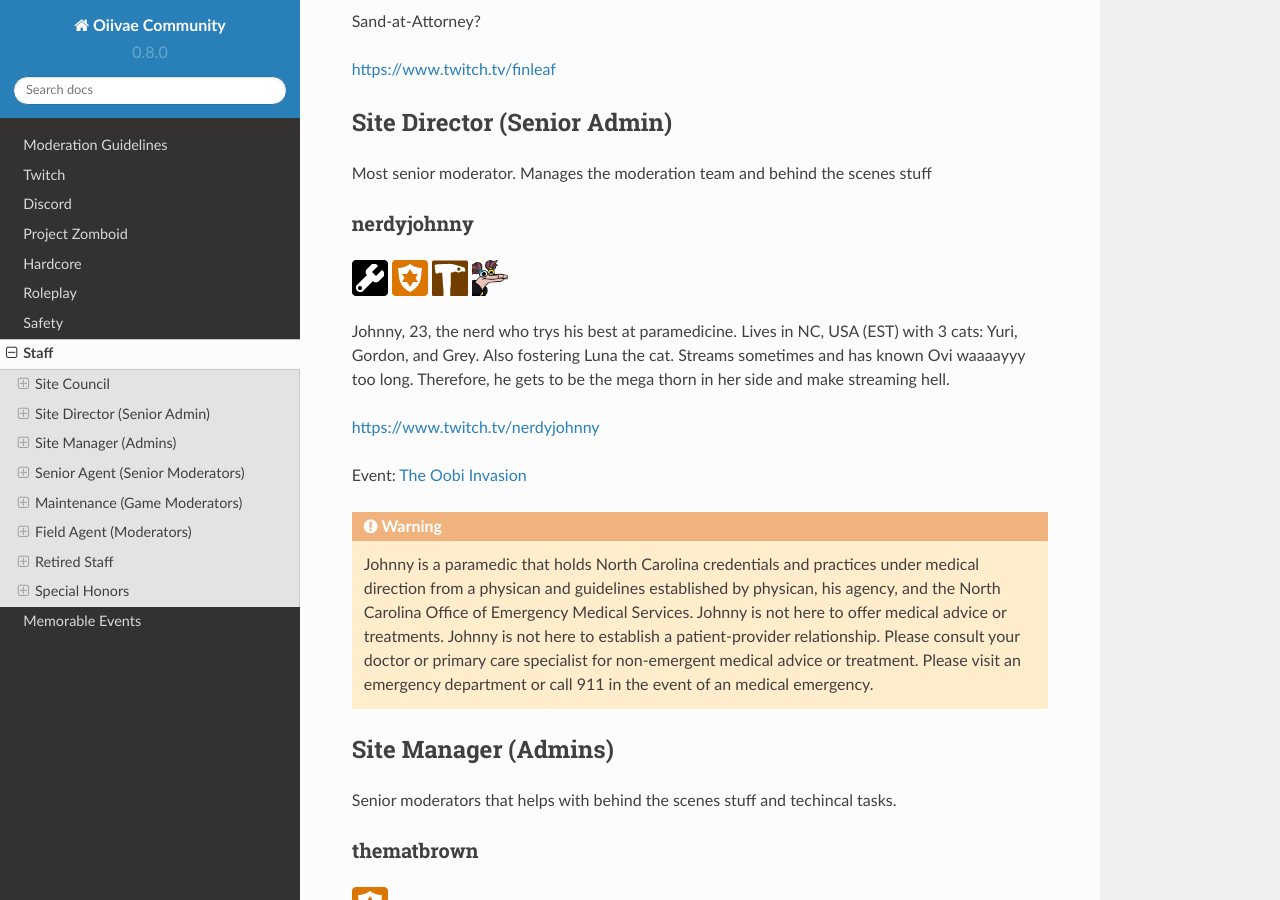
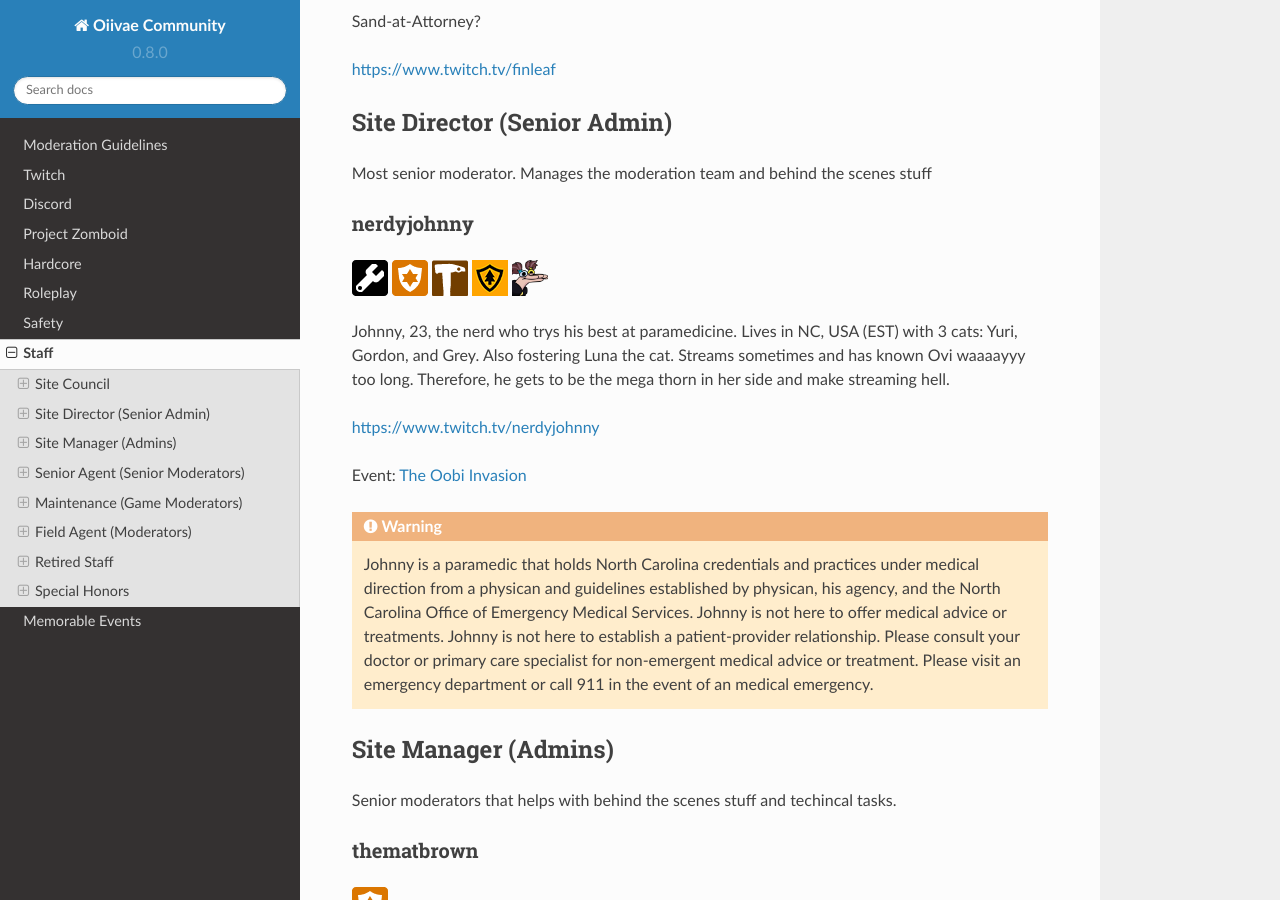
Before and after one commit to nerdyjohnny/ovidoc, a Sphinx documentation site: the page built from docs/source/staff.rst, in a window 1280 px wide and 900 px high, scrolled down 618 px. Built offline with Sphinx 7.4.7 and the Read the Docs theme 2.0.0, drawn with Linux system fonts in a browser that asks for light colours.

Commit message:
Update staff.rst

```diff
--- a/docs/source/staff.rst
+++ b/docs/source/staff.rst
@@ -32,6 +32,7 @@ nerdyjohnny
 .. image:: icons/sitedirector.png
 .. image:: icons/admin.png
 .. image:: icons/custodian.png
+.. image:: icons/pzmaintenance.png
 .. image:: icons/oobvae.png
     :width: 36px
     :height: 36px
@@ -98,6 +99,7 @@ NomiNovaks
 ''''''
 .. image:: icons/srmod.png
 .. image:: icons/custodian.png
+.. image:: icons/pzmaintenance.png
 Hiyooo!! My name is Nomi {she/her}, I’m quite active here so feel free to dm me! EST is where I stay. If you have any questions my dms are always open :D enjoy yourself here!!!
 
 https://www.twitch.tv/nominovaks
```
